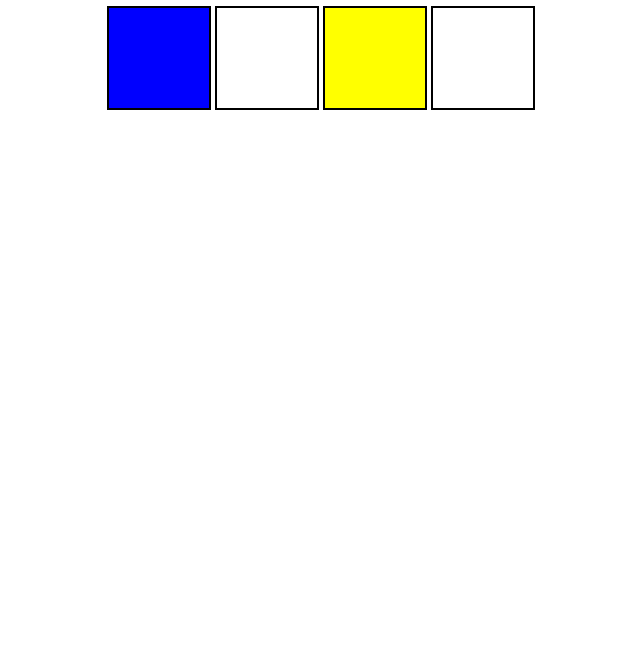
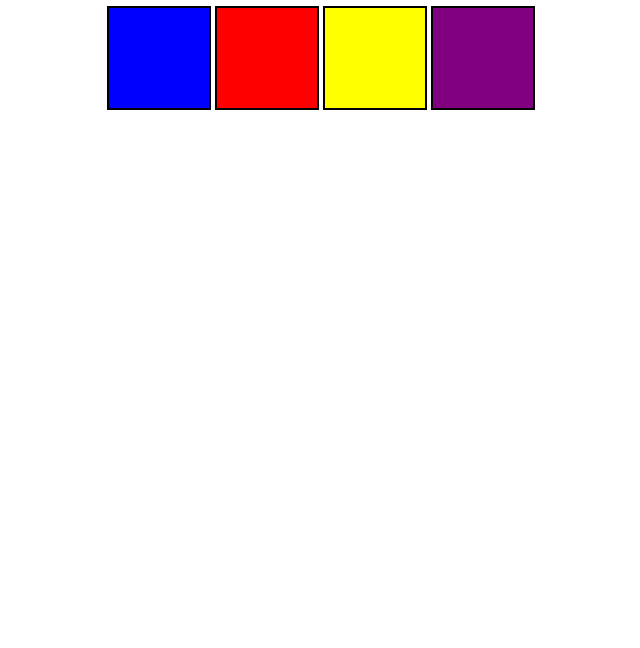
Before and after one commit to Palash-bag10/JavaScript-Mini-Projects, a plain HTML site: page Color Changer/index.html in a window 1280 px wide. Shown: the part 152-800 px from the top of the page, without its empty margins (319-959 px from the left). Drawn offline with Linux system fonts and the light colour scheme.

Commit message:
Update box colors

```diff
--- a/Color Changer/style.css
+++ b/Color Changer/style.css
@@ -18,16 +18,16 @@ html {
     display: inline-block;
   }
 
-  #grey {
-    background: grey;
+  #blue {
+    background: blue;
   }
 
-  #white {
-    background: white;
-  }
-  #blue {
-    background: blue;
+  #red {
+    background: red;
   }
   #yellow {
     background: yellow;
   }
+  #purple {
+    background: purple;
+  }
```
